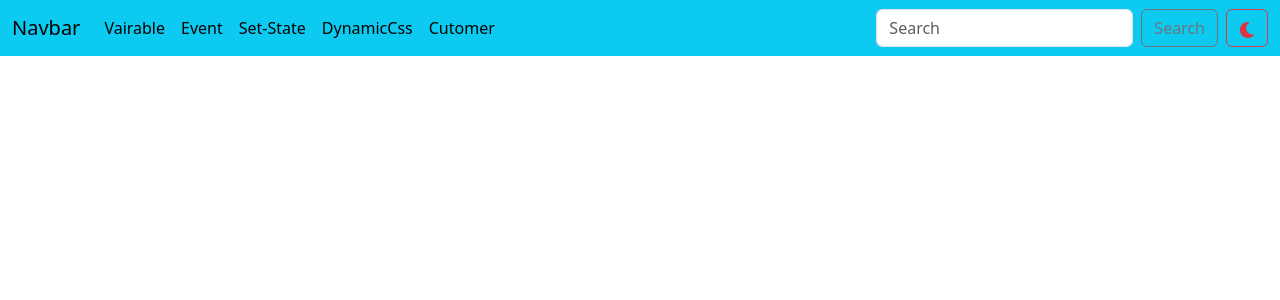
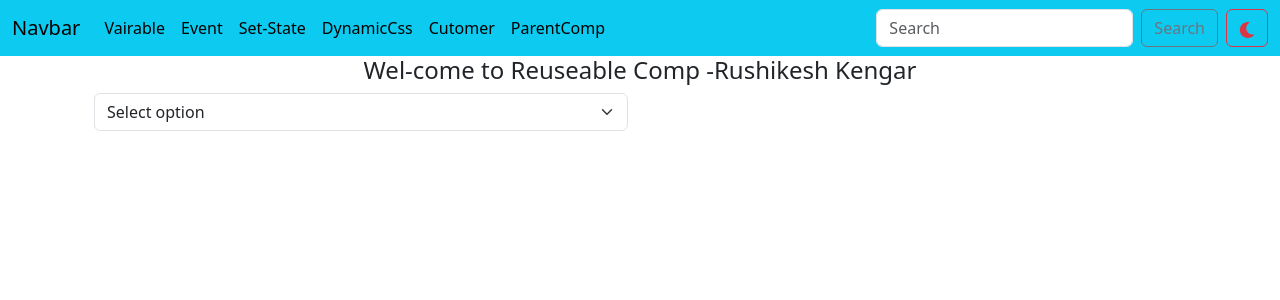
Before and after one commit to Rushikengar8686/React, a React (Create React App) app in the folder reactcourse/: page /ParentComp in a window 1280 px wide. Shown: the top 300 px of the page. Built offline with nearby package versions, Linux system fonts and the light colour scheme.

Commit message:
Create Reuseable Comp

```diff
--- a/reactcourse/src/App.js
+++ b/reactcourse/src/App.js
@@ -6,6 +6,7 @@ import Variables from "./Topics/Variables";
 import { BrowserRouter, Link, Route, Routes } from 'react-router-dom'
 import { useState } from "react";
 import Customer from "./Customer/Customer";
+import ParentComp from "./Reuseable Comp/ParentComp";
 function App() {
 
 
@@ -41,6 +42,9 @@ function App() {
                    <li className="nav-item">
                     <Link className="nav-link active" to="cutomer">Cutomer</Link>
                    </li>
+                   <li className="nav-item">
+                    <Link className="nav-link active" to="ParentComp">ParentComp</Link>
+                   </li>
                 </ul>
                 <form className="d-flex">
                   <input className="form-control me-2" type="search" placeholder="Search" aria-label="Search" />
@@ -57,6 +61,7 @@ function App() {
             <Route path="SetState" element={<SetState></SetState>}></Route>
             <Route path = "DynamicCss" element={<DynamicCss></DynamicCss>}></Route>
             <Route path="cutomer" element={<Customer></Customer>}></Route>
+            <Route path="ParentComp" element={<ParentComp></ParentComp>}></Route>
 
           </Routes>
         </BrowserRouter>
--- /dev/null
+++ b/reactcourse/src/Reuseable Comp/ChlidComp.js
@@ -0,0 +1,33 @@
+
+
+const ChlidComp = (Props) => {
+
+    return (
+        <div>
+            <div className="container">
+                <div className="row">
+                    <div className="col-12 text-center">
+                        <h4> Wel-come to Reuseable Comp -{Props.fName}</h4>
+                    </div>
+                </div>
+                <div className="row">
+                    <div className="col-6">
+                        <select name="" id="" className='form-select' onChange={Props.changeEvent}>
+                            <option>Select option</option>
+                            {
+                                Props.city.map((item,index)=>{
+                                    return(
+
+                                        <option value={item} >{item}</option>
+                                    )
+                                })
+                            }
+                        </select>
+                    </div>
+                </div>
+            </div>
+        </div>
+    );
+};
+
+export default ChlidComp;
--- /dev/null
+++ b/reactcourse/src/Reuseable Comp/ParentComp.js
@@ -0,0 +1,30 @@
+import React, { useState } from 'react';
+import ChlidComp from './ChlidComp';
+
+const ParentComp = () => {
+    //Pass name to the chlid comp
+    const firstName = "Rushikesh Kengar"
+
+    const [cityList, setCityList] = useState(["Pune","Mumbai","Nagpur","Solapur"])
+    const [selectCity,setSelectCity]  = useState("")
+
+    // Task one : To select the city to show the alert pop on screen
+    const onchangeEvent = (event)=>{
+        setSelectCity(event.target.value)
+        alert("This is my Current City is "+" "+event.target.value)
+    }
+
+    return (
+        <div>
+            <div className="container">
+                <div className="row">
+                    <div className="col-12">
+                        <h1>{<ChlidComp fName = {firstName} city = {cityList} changeEvent = {onchangeEvent}>  </ChlidComp>}</h1>
+                    </div>
+                </div>
+            </div>
+        </div>
+    );
+};
+
+export default ParentComp;
```
